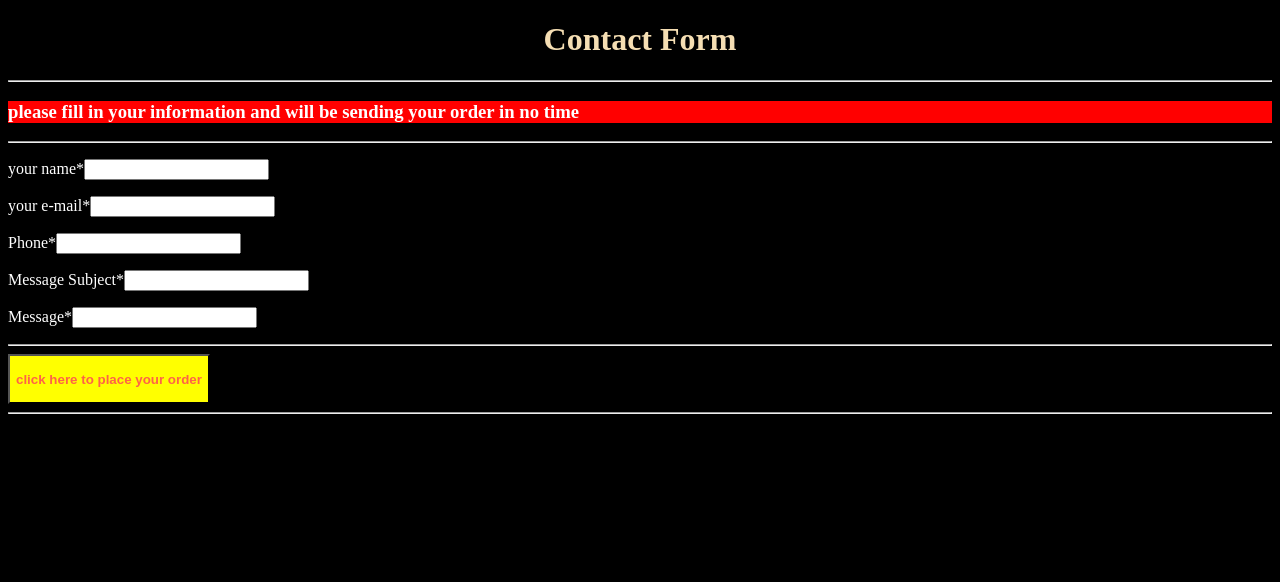
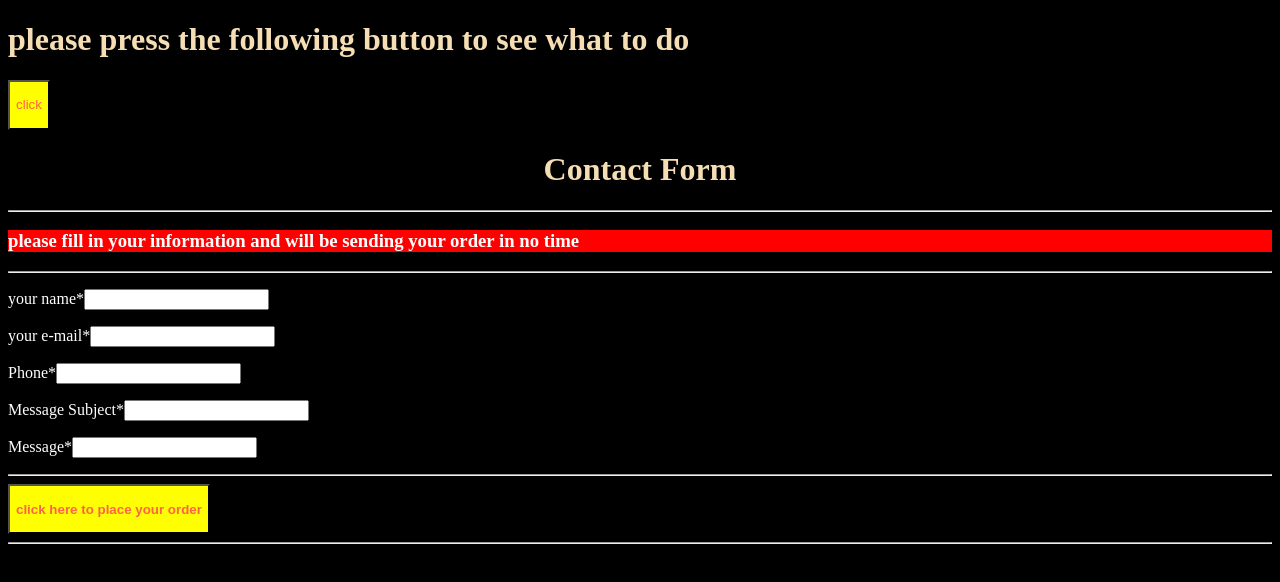
Before and after one commit to princegoel-github/Contact-Form, a plain HTML site: page index.html in a window 1280 px wide. Drawn offline with Linux system fonts and the light colour scheme.

Commit message:
greeting and day

```diff
--- a/functionality.JS
+++ b/functionality.JS
@@ -1,3 +1,42 @@
+function hello(){
+    var greeting;
+    var time = new Date().getHours();
+    if (time < 10) {
+        greeting = "Good morning";
+      } else if (time < 17) {
+        greeting = "Good day";
+      } else {
+        greeting = "Good evening";
+      }
+      document.getElementById("you").innerHTML = greeting;
+
+    var day;
+    switch (new Date().getDay()) {
+      case 0:
+        day = "Sunday";
+        break;
+      case 1:
+        day = "Monday";
+        break;
+      case 2:
+        day = "Tuesday";
+        break;
+      case 3:
+        day = "Wednesday";
+        break;
+      case 4:
+        day = "Thursday";
+        break;
+      case 5:
+        day = "Friday";
+        break;
+      case  6:
+        day = "Saturday";
+    }
+    document.getElementById("in").innerHTML = "Today is " + day;
+}
+
+
 function myFunction(){
     var name=document.getElementById("name").value;
     var email=document.getElementById("email").value;
@@ -6,5 +45,5 @@ function myFunction(){
     var message=document.getElementById("message").value;
 
 
-    alert ('your name is <q>'+name+'</q> ,your email id is '+email+' ,your phone number is '+no+' ,your thing that you ordered is '+messsub+' ,your preception about '+messsub+' is '+message+' thanks for your order have a nice day.');
+    alert ('your name is '+name+' ,your email id is '+email+' ,your phone number is '+no+' ,your thing that you ordered is '+messsub+' ,your preception about '+messsub+' is '+message+' thanks for your order have a nice day.');
 }
--- a/index.html
+++ b/index.html
@@ -8,6 +8,10 @@
 <script src="functionality.JS"></script>
 </head>
 <body>
+    <h1 id="po"> please press the following button to see what to do </h1>
+    <button type="button" onclick="hello()">click</button>
+    <p id="you"></p>
+    <p id="in"></p>
     <h1 id="demo">Contact Form</h1>
     <hr>
     <h3 id="hug"><b>please fill in your information and will be sending your order in no time</b></h3>
```
